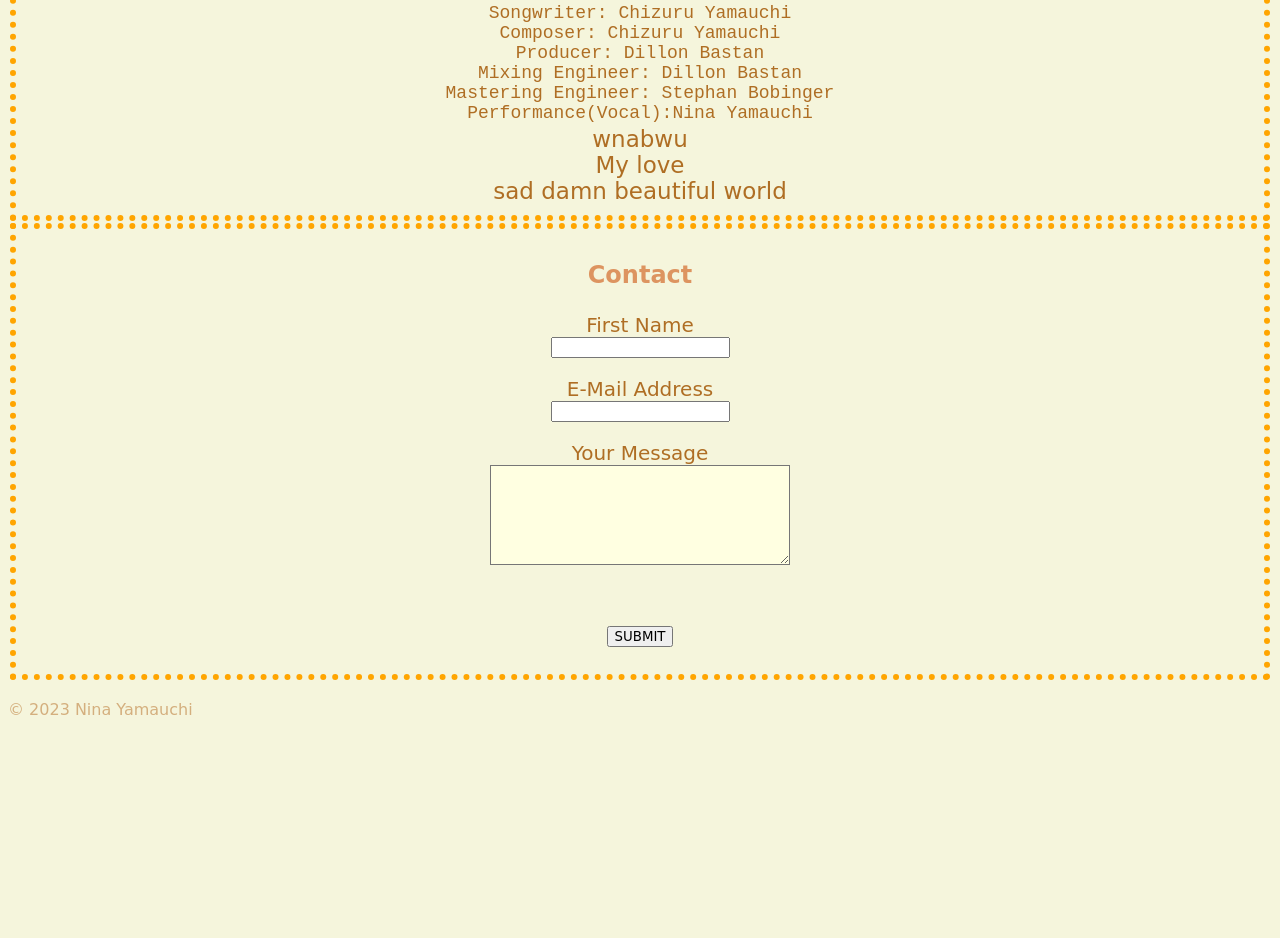
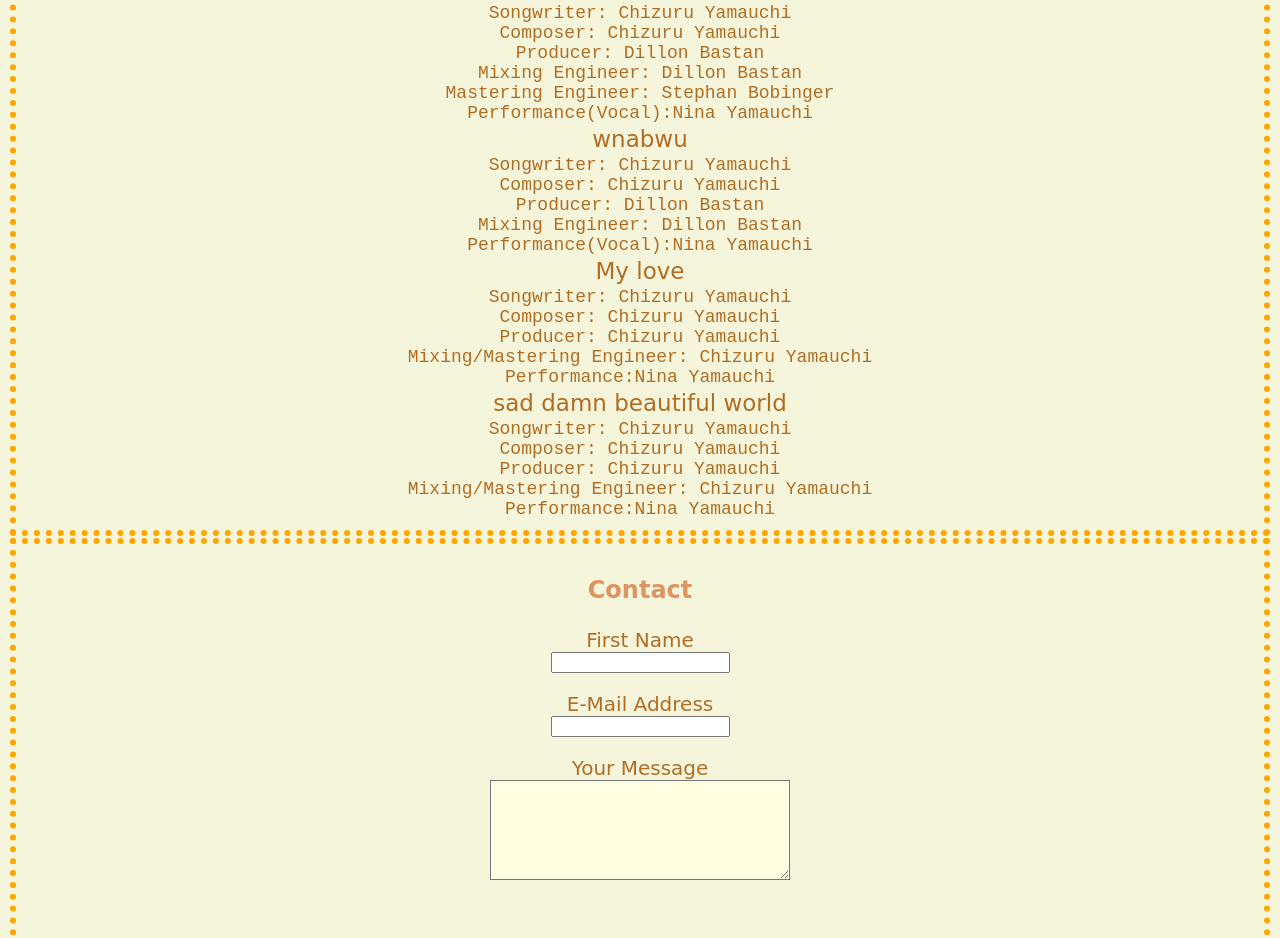
Before and after one commit to chizuru-nina-yamauchi/About-Me-HTML, a plain HTML site: page about-me.html in a window 1280 px wide. Shown: the part 2275-3213 px from the top of the page. Before the commit the page ends 3002 px from the top, so only its background shows below. Drawn offline with Linux system fonts and the light colour scheme; a web font is replaced by a local one.

Commit message:
add credit names for all the songs

```diff
--- a/about-me.html
+++ b/about-me.html
@@ -247,7 +247,7 @@
       <article>
       <ul>
         <li>
-          I'm Sorry
+          I'm Sorry</li>
           <div>
             <ul>
               <li>Songwriter: Chizuru Yamauchi</li>
@@ -259,9 +259,10 @@
               <li>Performance(Vocal/Piano): Nina Yamauchi</li>
             </ul>
           </div>
+
         </li>
         <li>
-          Take Me Back
+          Take Me Back</li>
           <div>
             <ul>
               <li>
@@ -272,12 +273,12 @@
               <li>
                 Mixing/Mastering Engineer: René Corbett
                 <li>Performance(Vocal/Piano): Nina Yamauchi</li>
-              </li>
+
             </ul>
           </div>
         </li>
 
-        <li>Just Breathe (feat. Tallon Smith)
+        <li>Just Breathe (feat. Tallon Smith)</li>
 
           <div>
             <ul>
@@ -293,14 +294,14 @@
             </ul>
           </div>
 
-        </li>
 
-        <li>Dear Nature
+
+        <li>Dear Nature</li>
 
           <div>
             <ul>
               <li>
-                Songwriter: Chizuru Yamauchi
+                Songwriter: Chizuru Yamauchi</li>
               <li>Composer: Chizuru Yamauchi</li>
               <li>Producer: Dillon Bastan</li>
               <li>
@@ -309,6 +310,7 @@
               <li>Mastering Engineer: Stephan Bobinger</li>
               <li>Performance(Vocal):Nina Yamauchi</li>
 
+
             </ul>
           </div>
 
@@ -316,13 +318,65 @@
         </li>
 
         <li>wnabwu</li>
+        <div>
+        <ul>
+          <li>
+            Songwriter: Chizuru Yamauchi</li>
+          <li>Composer: Chizuru Yamauchi</li>
+          <li>Producer: Dillon Bastan</li>
+          <li>
+            Mixing Engineer: Dillon Bastan
+          </li>
+          <li>Performance(Vocal):Nina Yamauchi</li>
+
+        </ul>
+
+        </div>
+
 
         <li>My love</li>
 
+        <div>
+        <ul>
+        <li>
+          Songwriter: Chizuru Yamauchi</li>
+        <li>Composer: Chizuru Yamauchi</li>
+        <li>Producer: Chizuru Yamauchi</li>
+        <li>
+          Mixing/Mastering Engineer: Chizuru Yamauchi
+        </li>
+
+        <li>Performance:Nina Yamauchi</li>
+
+      </ul>
+        </div>
+
+
         <li>sad damn beautiful world</li>
+        <div>
+          <ul>
+        <li>
+          Songwriter: Chizuru Yamauchi</li>
+        <li>Composer: Chizuru Yamauchi</li>
+        <li>Producer: Chizuru Yamauchi</li>
+        <li>
+          Mixing/Mastering Engineer: Chizuru Yamauchi
+        </li>
+
+        <li>Performance:Nina Yamauchi</li>
+
+
+      </ul>
+
+    </div>
       </ul>
       </article>
     </section>
+
+
+
+
+
     <section class="contact" id="contact">
       <h3>Contact</h3>
 
```
